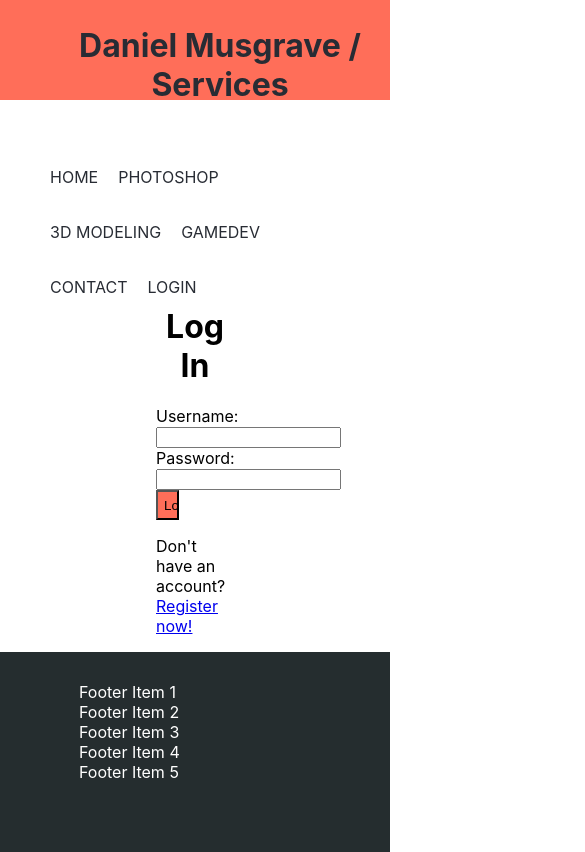
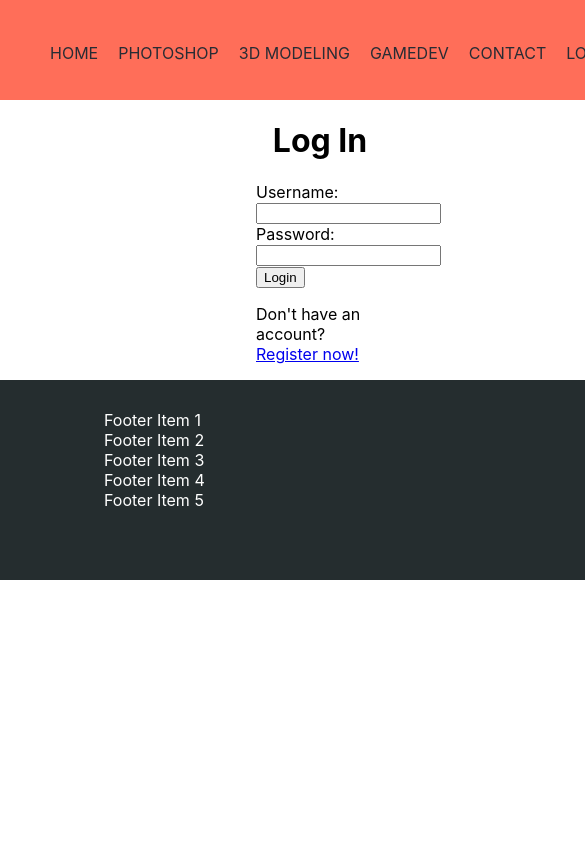
Before and after one commit to DanielJMus/WEB601-Portfolio-Site, a React (Create React App) app in the folder my-app/client/: page /login in a window 390 px wide. Shown: the top 852 px of the page, 585 px wide, since content can reach past the window. Built offline with nearby package versions, Linux system fonts and the light colour scheme.

Commit message:
Improving site responsiveness

```diff
--- a/my-app/client/src/Actions/action.js
+++ b/my-app/client/src/Actions/action.js
@@ -3,6 +3,7 @@ export const LOGIN_SUCCESS = 'LOGIN_SUCCESS';
 export const LOGIN_ERROR = 'LOGIN_ERROR';
 export const SET_ADMIN = 'SET_ADMIN';
 
+// Whether the site is waiting for the user to try logging in
 export function setLoginPending(isLoginPending) {
     return {
         type: LOGIN_PENDING,
@@ -10,6 +11,7 @@ export function setLoginPending(isLoginPending) {
     };
 }
 
+// Whether the user is successfully logged into their account
 export function setLoginSuccess (isLoginSuccess) {
     return {
         type: LOGIN_SUCCESS,
@@ -17,6 +19,7 @@ export function setLoginSuccess (isLoginSuccess) {
     };
 }
 
+// Any errors that occur when logging into an account
 export function setLoginError (isLoginError) {
     return {
         type: LOGIN_ERROR,
@@ -24,6 +27,7 @@ export function setLoginError (isLoginError) {
     };
 }
 
+// Whether or not the user is an administrator (And has access to the Admin panel)
 export function setIsAdministrator (isAdministrator) {
     return {
         type: SET_ADMIN,
@@ -39,10 +43,10 @@ export function login(username, password) {
         dispatch(setIsAdministrator(false));
 
         sendLoginRequest(username, password)
-            .then(success => {
+            .then(isAdmin => {
                 dispatch(setLoginPending(false));
                 dispatch(setLoginSuccess(true));
-                if(success === true) {
+                if(isAdmin === true) {
                     dispatch(setIsAdministrator(true));
                 }
             })
@@ -53,6 +57,7 @@ export function login(username, password) {
     }
 }
 
+// Log the user out and reset the state values
 export function logout() {
     return dispatch => {
         dispatch(setLoginPending(true));
--- a/my-app/client/src/App.css
+++ b/my-app/client/src/App.css
@@ -7,6 +7,7 @@
 html {
   margin:0;
   padding:0;
+  min-width: 640px;
 }
 
 .App-content {
@@ -33,6 +34,7 @@ nav {
   width:100%;
   height:100px;
   background-color:#ff6e59;
+  line-height: 55px;
 }
 
 .nav-title {
@@ -44,10 +46,10 @@ nav {
 
 .nav-item {
   padding:10px;
-  margin-top:15px;
   display: block;
   float:left;
   color:#282c34;
+  height:100%;
 }
 
 .nav-item a {
@@ -76,3 +78,26 @@ nav {
   text-decoration: none;
   color:white;
 }
+
+@media only screen and (max-width: 993px) {
+
+  nav {
+    width:100%;
+    margin:0 auto;
+    text-align:center;
+  }
+
+  .nav-title {
+    display: none;
+  }
+}
+
+@media only screen and (max-width: 1200px) and (min-width: 993px) {
+  .nav-bar {
+    font-size: 10pt;
+  }
+
+  .nav-title {
+    font-size: 18pt;
+  }
+}
--- a/my-app/client/src/Components/contact-content.css
+++ b/my-app/client/src/Components/contact-content.css
@@ -3,8 +3,12 @@
     margin: 0 auto;
 }
 
-#input-submit {
+.input-submit {
     background-color:#FF6E59;
     width:30%;
     height:30px;
 }
+
+.input-submitted {
+    text-align:center;
+}
--- a/my-app/client/src/Components/contact-content.js
+++ b/my-app/client/src/Components/contact-content.js
@@ -8,6 +8,15 @@ import { connect } from 'react-redux';
 import { login } from '../Actions/action';
 
 class Contact extends React.Component {
+
+    constructor() {
+        super();
+        this.handleSubmit = this.handleSubmit.bind(this);
+        this.state = {
+            submitted: false
+        }
+    }
+
     render () {
         return (
             <div className="content">
@@ -16,13 +25,16 @@ class Contact extends React.Component {
                 <br></br>
                 <div className="contact-content">
                 <h1>Contact Me</h1>
-                <form className="input-form">
+                { !this.state.submitted && <form className="input-form" onSubmit={this.handleSubmit}>
                     <h3>Name:</h3>
-                    <input className="input-name" type="text" name="name"></input><br></br>
+                    <input className="input-name" ref={(ref) => {this.Name = ref}} type="text" name="name"></input><br></br>
                     <h3>Message:</h3>
-                    <textarea className="input-textarea" type="text" rows="15" name="content"></textarea><br></br>
+                    <textarea className="input-textarea" ref={(ref) => {this.Content = ref}} type="text" rows="15" name="content"></textarea><br></br>
                     <input className="input-submit" type="submit" value="Submit"></input>
-                </form>
+                </form> }
+                { this.state.submitted &&
+                    <h2 className="input-submitted">Thank you for your inquiry!<br></br>I will try to respond as soon as possible.</h2>
+                }
                 <div className="clear"/>
                 <br></br>
                 <br></br>
@@ -33,10 +45,16 @@ class Contact extends React.Component {
             </div>
         );
     }
+
+
+    handleSubmit(e) {
+        e.preventDefault();
+        this.setState({submitted:true});
+        window.location.href = "mailto:danielmus1999@hotmail.com?subject=Inquiry%20from%20" + this.Name.value + "&body=" + this.Content.value;
+    }
 };
 
 const mapStateToProps = (state) => {
-    console.log("Contact");
     return {
         isLoginPending: state.isLoginPending,
         isLoginSuccess: state.isLoginSuccess,
--- a/my-app/client/src/Components/gamedev-content.js
+++ b/my-app/client/src/Components/gamedev-content.js
@@ -41,7 +41,6 @@ class Gamedev extends React.Component {
                             "</div></div>";
         }
         return jsonFinal;
-        //this.setState({content: jsonFinal})
     }
 
     componentDidMount () {
@@ -71,7 +70,6 @@ class Gamedev extends React.Component {
 
 
 const mapStateToProps = (state) => {
-    console.log("Gamedev");
     return {
         isLoginPending: state.isLoginPending,
         isLoginSuccess: state.isLoginSuccess,
--- a/my-app/client/src/Components/home-content.js
+++ b/my-app/client/src/Components/home-content.js
@@ -1,5 +1,4 @@
 import React from 'react';
-import blank from './Images/blank.png'
 import './home-content.css';
 
 import Navbar from './navbar';
@@ -46,7 +45,7 @@ export class Home extends React.Component {
                             I have used Cinema4D for 3D Modeling for game dev since 2013, and have sold hundreds of models on online model sites such as TurboSquid, my skills primarily focus on stylized toon models, but I have also created plenty of photorealistic models in order to challenge my ability to model items from the real world as accurately as possible. I have a medium knowledge level of the animation aspect of 3D modeling too, and have rigged many models that I have created in order to be used in game projects.
                         </p>
                     </div>
-                    <img className="section-image left" src={blank}/>
+                    <img className="section-image left" src="https://i.imgur.com/jNxdDUt.png"/>
                     <div className="clear"/>
                 </div>
                 <Footer/>
@@ -56,7 +55,6 @@ export class Home extends React.Component {
 };
 
 const mapStateToProps = (state) => {
-    console.log("Home");
     return {
         isLoginPending: state.isLoginPending,
         isLoginSuccess: state.isLoginSuccess,
--- a/my-app/client/src/Components/modeling-content.js
+++ b/my-app/client/src/Components/modeling-content.js
@@ -1,5 +1,4 @@
 import React from 'react';
-import blank from './Images/blank.png'
 import './modeling-content.css';
 import {Link} from 'react-router-dom';
 
@@ -71,7 +70,6 @@ class Modeling extends React.Component {
 };
 
 const mapStateToProps = (state) => {
-    console.log("Modeling");
     return {
         isLoginPending: state.isLoginPending,
         isLoginSuccess: state.isLoginSuccess,
--- a/my-app/client/src/Components/photoshop-content.css
+++ b/my-app/client/src/Components/photoshop-content.css
@@ -6,7 +6,7 @@
 .column {
     margin-left:10px;
     float:left;
-    width:32%;
+    width:31%;
 }
 
 h3 {
--- a/my-app/client/src/Components/photoshop-content.js
+++ b/my-app/client/src/Components/photoshop-content.js
@@ -67,7 +67,6 @@ class Photoshop extends React.Component {
 };
 
 const mapStateToProps = (state) => {
-    console.log("Photoshop");
     return {
         isLoginPending: state.isLoginPending,
         isLoginSuccess: state.isLoginSuccess,
--- a/my-app/client/src/Components/register-content.js
+++ b/my-app/client/src/Components/register-content.js
@@ -25,7 +25,6 @@ class Register extends React.Component {
 };
 
 const mapStateToProps = (state) => {
-    console.log("Register");
     return {
         isLoginPending: state.isLoginPending,
         isLoginSuccess: state.isLoginSuccess,
```
Also changed, not shown: my-app/client/src/Components/Images/blank-tall.png (deleted), my-app/client/src/Components/Images/blank.png (deleted).
